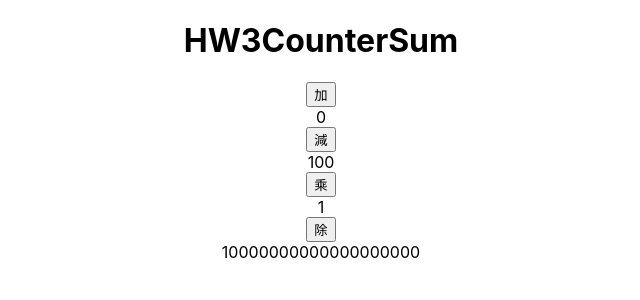
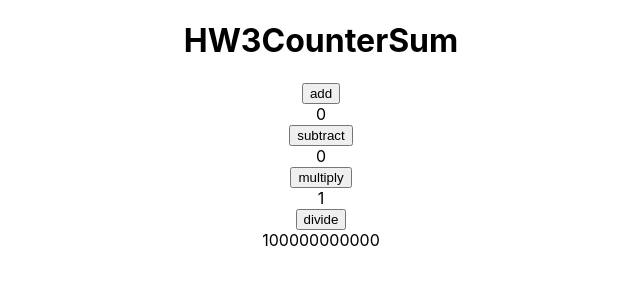
Before and after one commit to sasie59/react-homework, a React (Create React App) app: page /#/HW3CounterSum in a window 1280 px wide. Shown: the top 300 px of the page, without its empty margins (319-959 px from the left). Built offline with nearby package versions, Linux system fonts and the light colour scheme.

Commit message:
hw3 hooks 加減乘除

```diff
--- a/src/HW3CounterSum.js
+++ b/src/HW3CounterSum.js
@@ -16,95 +16,107 @@
 //     </div>
 //   );
 // }
-import React, { Component } from 'react';
 
-export default class HW3CounterSum extends Component {
-  constructor(){
-    super();
-    this.state = ({
-      counter : 1,
-      sum : 0,
-      sum1 : 100,
-      sum2 : 1,
-      sum3 : 10000000000000000000
-    });
-  }
+import React,{useState} from 'react';
 
-  handleAdd = () => {
-    this.setState({
-      counter : this.state.counter + 1,
-      sum : this.state.sum + this.state.counter
-    });
-  }
+export default function HW3CounterSum() {
+  const [counter, setCounter] = useState(1);
+  const [sum, setSum] = useState(0);
+  const [sum1, setSum1] = useState(0);
+  const [sum2, setSum2] = useState(1);
+  const [sum3, setSum3] = useState(100000000000);
 
-handleSubtract = () => {
-  this.setState({
-    counter : this.state.counter + 1,
-    sum1 : this.state.sum1 - this.state.counter
-  });
+  const handleAdd = () => {
+    setCounter(counter + 1);
+    setSum(sum + counter);
+  };
+
+  const handleSubtract = () => {
+    setCounter(counter + 1);
+    setSum1(sum1 - counter);
+  };
+
+  const handleMultiply = () => {
+    setCounter(counter + 1);
+    setSum2(sum2 * counter);
+  };
+
+  const handleDivide = () => {
+    setCounter(counter + 1);
+    setSum3(sum3 / counter);
+  };
+  return (
+    <div>
+      <h1>HW3CounterSum</h1>
+      <button onClick={handleAdd}>add</button><br/>
+      {sum}<br/>
+      <button onClick={handleSubtract}>subtract</button><br/>
+      {sum1}<br/>
+      <button onClick={handleMultiply}>multiply</button><br/>
+      {sum2}<br/>
+      <button onClick={handleDivide}>divide</button><br/>
+      {sum3}<br/>
+    </div>
+  );
 }
 
-  handleMultiply = () => {
-    this.setState({
-      counter : this.state.counter + 1,
-      sum2 : this.state.sum2 * this.state.counter
-    });
-  }
+// import React, { Component } from 'react';
 
-  handleDivide = () => {
-    this.setState({
-      counter : this.state.counter + 1,
-      sum3 : this.state.sum3 / this.state.counter
-    });
-  }
+// export default class HW3CounterSum extends Component {
+//   constructor(){
+//     super();
+//     this.state = ({
+//       counter : 1,
+//       sum : 0,
+//       sum1 : 100,
+//       sum2 : 1,
+//       sum3 : 10000000000000000000
+//     });
+//   }
+
+//   handleAdd = () => {
+//     this.setState({
+//       counter : this.state.counter + 1,
+//       sum : this.state.sum + this.state.counter
+//     });
+//   }
+
+// handleSubtract = () => {
+//   this.setState({
+//     counter : this.state.counter + 1,
+//     sum1 : this.state.sum1 - this.state.counter
+//   });
+// }
+
+//   handleMultiply = () => {
+//     this.setState({
+//       counter : this.state.counter + 1,
+//       sum2 : this.state.sum2 * this.state.counter
+//     });
+//   }
+
+//   handleDivide = () => {
+//     this.setState({
+//       counter : this.state.counter + 1,
+//       sum3 : this.state.sum3 / this.state.counter
+//     });
+//   }
 
 
 
-  render() {
-    const { sum, sum1, sum2, sum3 } = this.state;
-    return (
-      <div>
-        <h1>HW3CounterSum</h1>
-        <button onClick={this.handleAdd}>加</button><br/>
-        {sum}<br />
-        <button onClick={this.handleSubtract}>減</button><br/>
-        {sum1}<br />
-        <button onClick={this.handleMultiply}>乘</button><br/>
-        {sum2}<br />
-        <button onClick={this.handleDivide}>除</button><br/>
-        {sum3}
-      </div>
-    );
-  }
-}
-
-// import React from 'react';
-
-// export default class HW3CounterSum extends React.Component {
-//   constructor(){
-//     super();
-//     this.state = ({
-//       sum : 0,
-//       counter : 1,
-//     });
-//   }
-
-//   handleClick = () => {
-//     const sum = this.state.sum;
-//     const counter = this.state.counter;
-//     this.setState({
-//       counter : counter + 1,
-//       sum : sum + counter
-//       // 本打算用梯型工式來算總和 但好像不用那麼麻煩
-
-//     });
-//   }
-
 //   render() {
+//     const { sum, sum1, sum2, sum3 } = this.state;
 //     return (
 //       <div>
-//         <button onClick={this.handleClick}><b>add it</b></button><br />
-//         {this.state.sum}
+//         c
+//         <button onClick={this.handleAdd}>加</button><br/>
+//         {sum}<br />
+//         <button onClick={this.handleSubtract}>減</button><br/>
+//         {sum1}<br />
+//         <button onClick={this.handleMultiply}>乘</button><br/>
+//         {sum2}<br />
+//         <button onClick={this.handleDivide}>除</button><br/>
+//         {sum3}
 //       </div>
 //     );
 //   }
```
